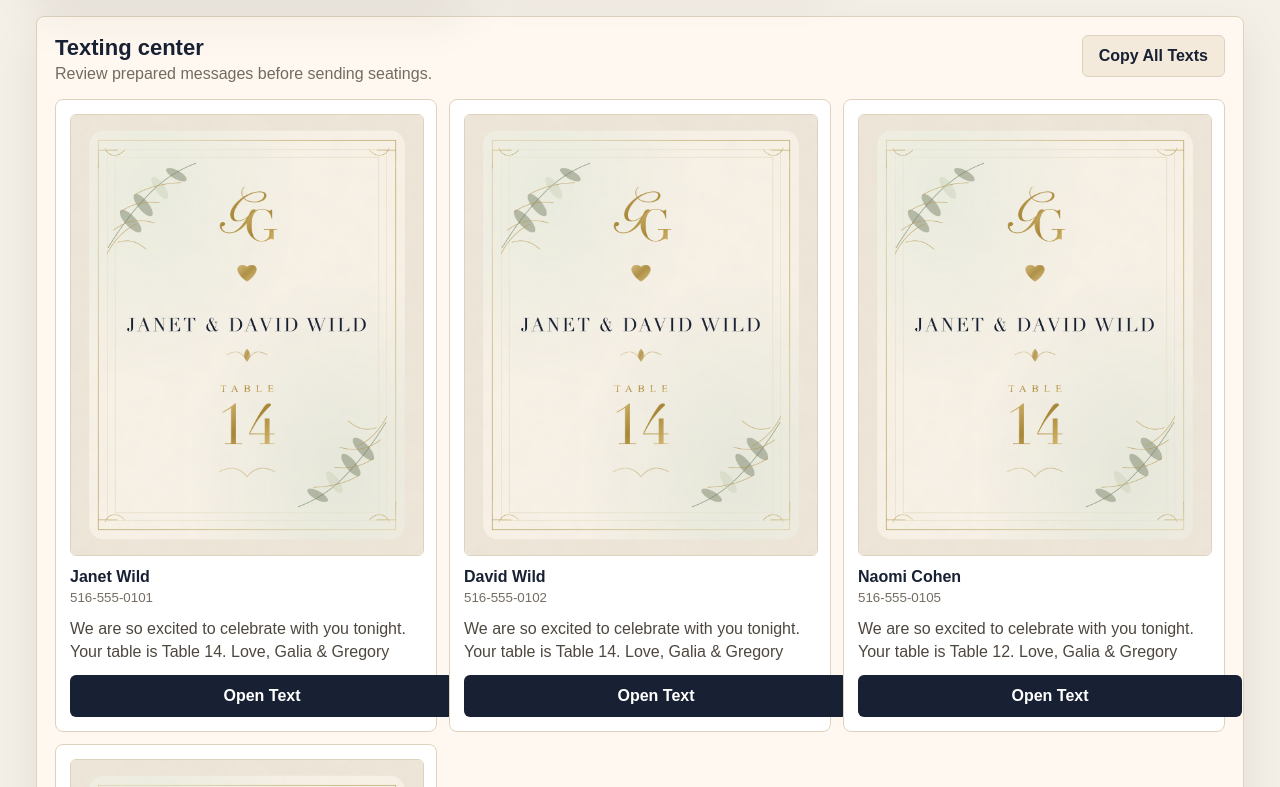
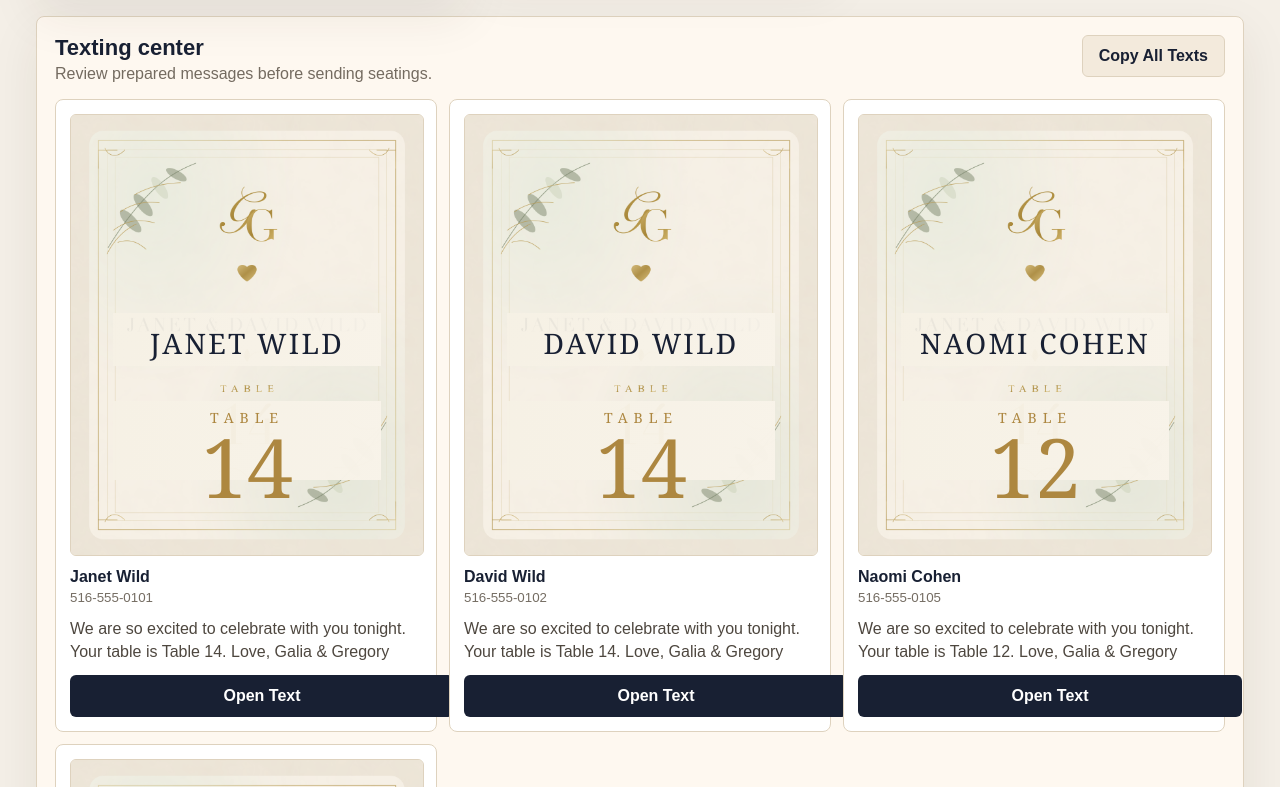
Before and after one commit to lewbader/galia-gregory-seating-planner, a React (Vite) app: page / in a window 1280 px wide. Shown: the part 1113-1900 px from the top of the page. Built offline with nearby package versions, Linux system fonts and the light colour scheme; no server answers.

Commit message:
Personalize seating card previews

```diff
--- a/src/SeatingApp.tsx
+++ b/src/SeatingApp.tsx
@@ -692,14 +692,18 @@ export function SeatingApp() {
             const phone = cleanPhone(guest.phone);
             const body = messageFor(guest);
             const href = phone ? `sms:${phone}?&body=${encodeURIComponent(body)}` : "";
+            const tableNumber = tableById[guest.tableId]?.name.replace(/^Table\s*/i, "") ?? "";
             return (
               <article key={guest.id} className="message-card">
-                <img
-                  className="message-card-image"
-                  src={seatingCardPreviewUrl}
-                  alt={`Seating card preview for ${guest.name}`}
-                />
-                <div>
+                <div className="message-card-image" aria-label={`Seating card preview for ${guest.name}`}>
+                  <img src={seatingCardPreviewUrl} alt="" />
+                  <span className="card-name-mask" />
+                  <span className="card-table-mask" />
+                  <strong className="card-preview-name">{guest.name}</strong>
+                  <span className="card-preview-table-label">Table</span>
+                  <span className="card-preview-table">{tableNumber || "-"}</span>
+                </div>
+                <div className="message-card-details">
                   <strong>{guest.name}</strong>
                   <small>{guest.phone || "No phone number"}</small>
                 </div>
--- a/src/styles.css
+++ b/src/styles.css
@@ -405,11 +405,74 @@ label {
   background: #f7f0e4;
   border: 1px solid var(--line);
   border-radius: 6px;
+  overflow: hidden;
+  position: relative;
+  width: 100%;
+}
+
+.message-card-image img {
+  display: block;
+  height: 100%;
   object-fit: cover;
   width: 100%;
 }
 
-.message-card div {
+.card-name-mask,
+.card-table-mask {
+  background: linear-gradient(90deg, rgba(246, 241, 229, 0.94), rgba(248, 243, 233, 0.98));
+  left: 12%;
+  position: absolute;
+  right: 12%;
+}
+
+.card-name-mask {
+  height: 12%;
+  top: 45%;
+}
+
+.card-table-mask {
+  height: 18%;
+  top: 65%;
+}
+
+.card-preview-name,
+.card-preview-table-label,
+.card-preview-table {
+  left: 50%;
+  position: absolute;
+  text-align: center;
+  transform: translateX(-50%);
+  width: 76%;
+}
+
+.card-preview-name {
+  color: var(--foreground);
+  font-family: Georgia, "Times New Roman", serif;
+  font-size: clamp(18px, 2.2vw, 30px);
+  font-weight: 500;
+  letter-spacing: 0.08em;
+  text-transform: uppercase;
+  top: 47.5%;
+}
+
+.card-preview-table-label {
+  color: var(--gold);
+  font-family: Georgia, "Times New Roman", serif;
+  font-size: clamp(11px, 1.1vw, 15px);
+  letter-spacing: 0.42em;
+  text-transform: uppercase;
+  top: 66.5%;
+}
+
+.card-preview-table {
+  color: var(--gold);
+  font-family: Georgia, "Times New Roman", serif;
+  font-size: clamp(48px, 7vw, 82px);
+  line-height: 1;
+  top: 70.5%;
+}
+
+.message-card-details {
   display: grid;
   gap: 4px;
 }
```
